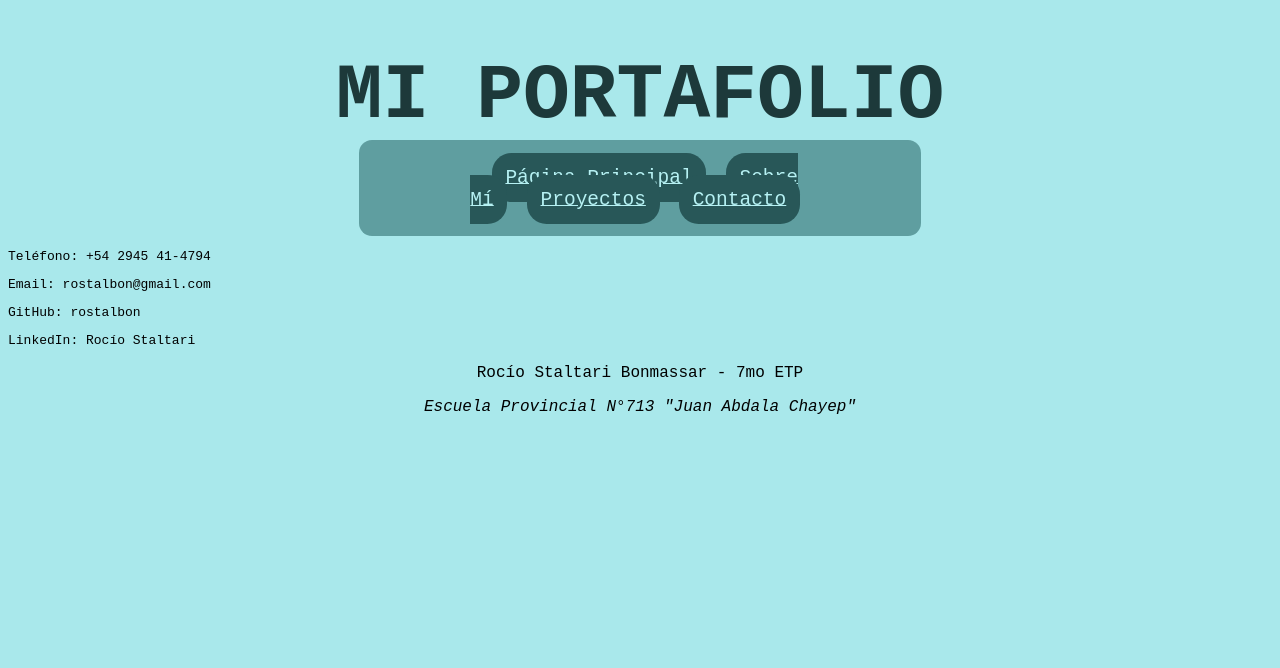
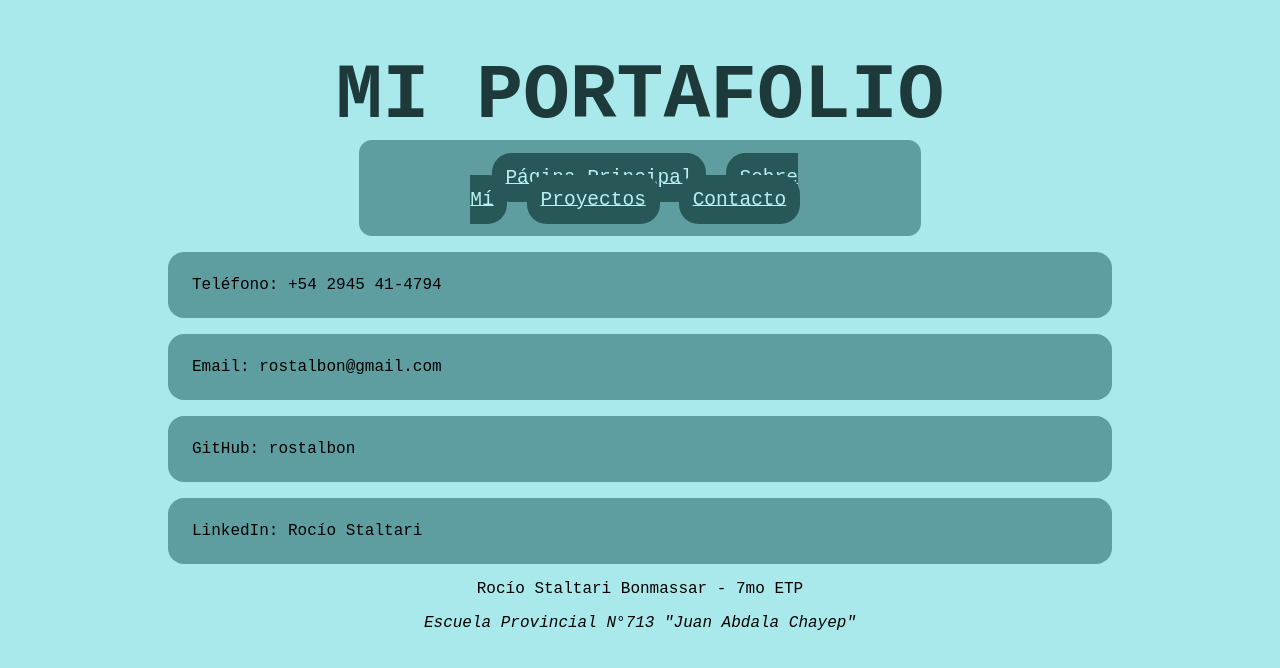
Before and after one commit to rostalbon/actividad-angular, an Angular app: page /contact in a window 1280 px wide. Shown: the top 668 px of the page. Built offline with nearby package versions, Linux system fonts and the light colour scheme.

Commit message:
se modificó contact.css

```diff
--- a/src/app/contact/contact.css
+++ b/src/app/contact/contact.css
@@ -0,0 +1,9 @@
+p {
+    text-align: justify;
+    margin-left: 10em;
+    margin-right: 10em;
+    background-color: cadetblue;
+    padding: 1.5em;
+    border-radius: 1em;
+    font-size: large;
+}
--- a/src/app/contact/contact.html
+++ b/src/app/contact/contact.html
@@ -1,4 +1,6 @@
-<p>Teléfono: +54 2945 41-4794</p>
-<p>Email: rostalbon@gmail.com</p>
-<p>GitHub: rostalbon</p>
-<p>LinkedIn: Rocío Staltari</p>
+<div>
+    <p>Teléfono: +54 2945 41-4794</p>
+    <p>Email: rostalbon@gmail.com</p>
+    <p>GitHub: rostalbon</p>
+    <p>LinkedIn: Rocío Staltari</p>
+</div>
```
